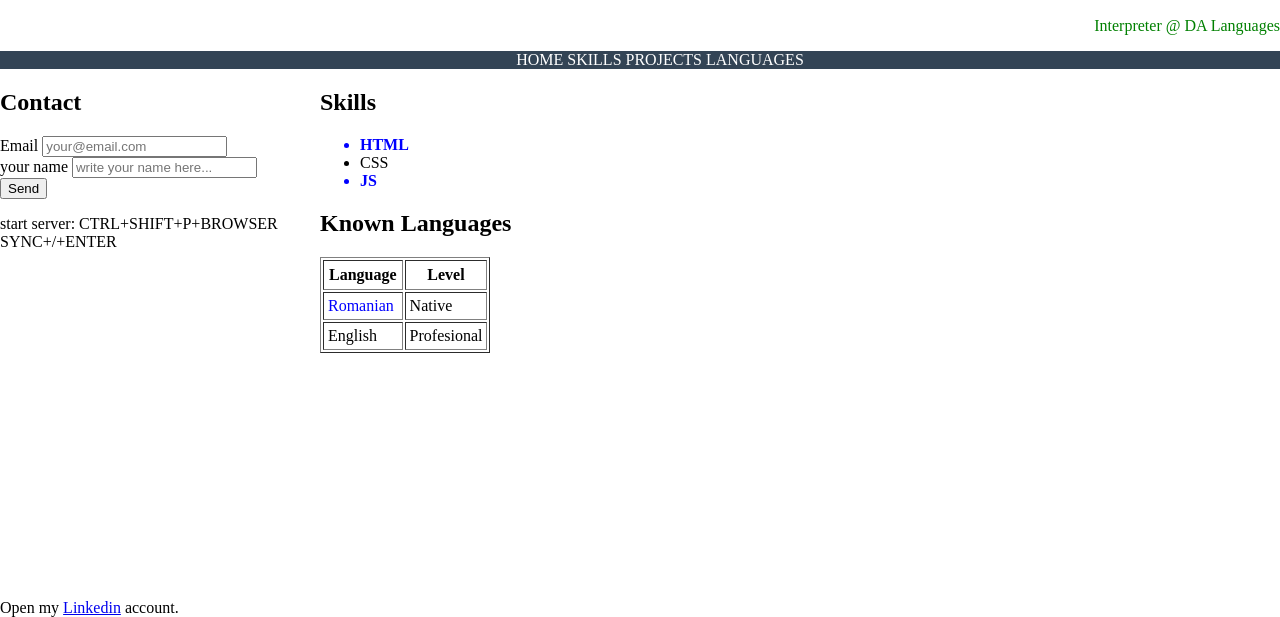
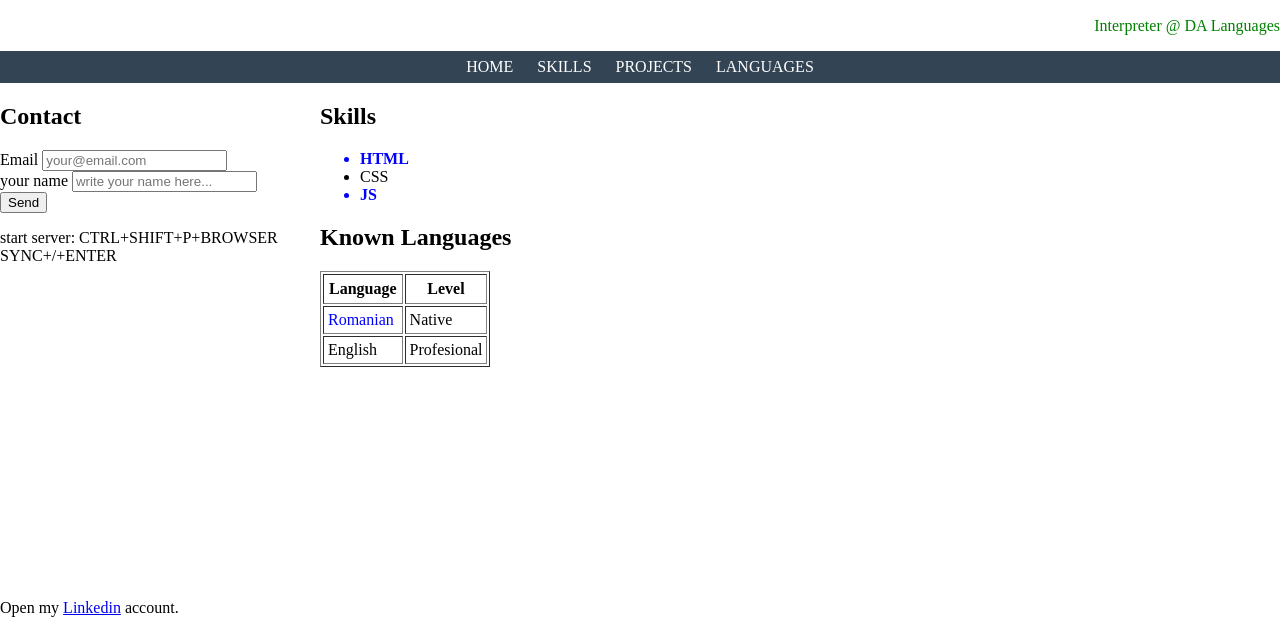
Before and after one commit to dpuie/dpuie.github.io, a plain HTML site: page index.html in a window 1280 px wide. Shown: the part 183-800 px from the top of the page. Drawn offline with Linux system fonts and the light colour scheme.

Commit message:
modified px in styles.css

```diff
--- a/css/style.css
+++ b/css/style.css
@@ -36,7 +36,7 @@ th {
   background-color: #334455;
   color: #fff;
   margin: 0;
-  padding: 2;
+  padding: 2px;
 }
 #top-menu-bar li {
   display: inline-block;
@@ -47,7 +47,7 @@ th {
   display: inline-block;
   text-decoration: none;
   color: #fff;
-  padding: 5 10px;
+  padding: 5px 10px;
   border-radius: 4px;
   transition: 0.5ms;
 }
```
